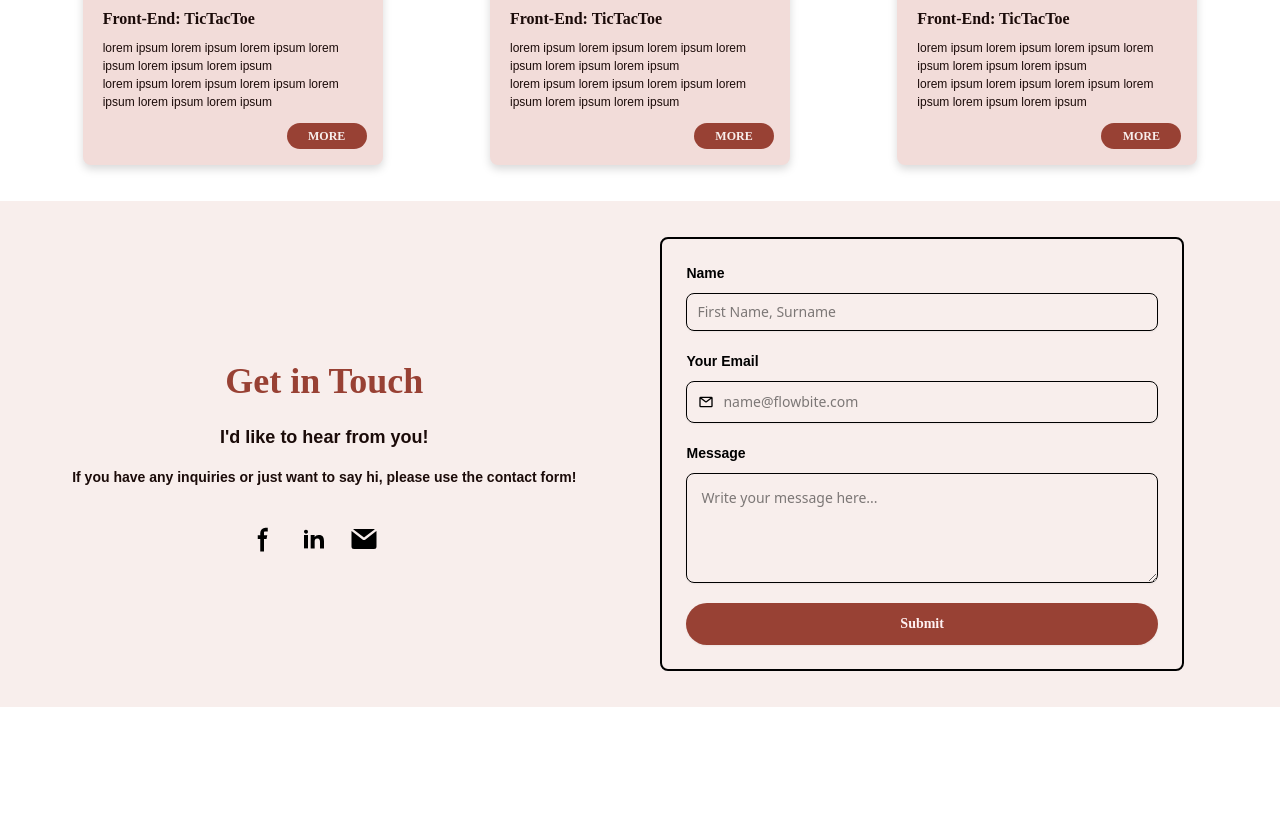
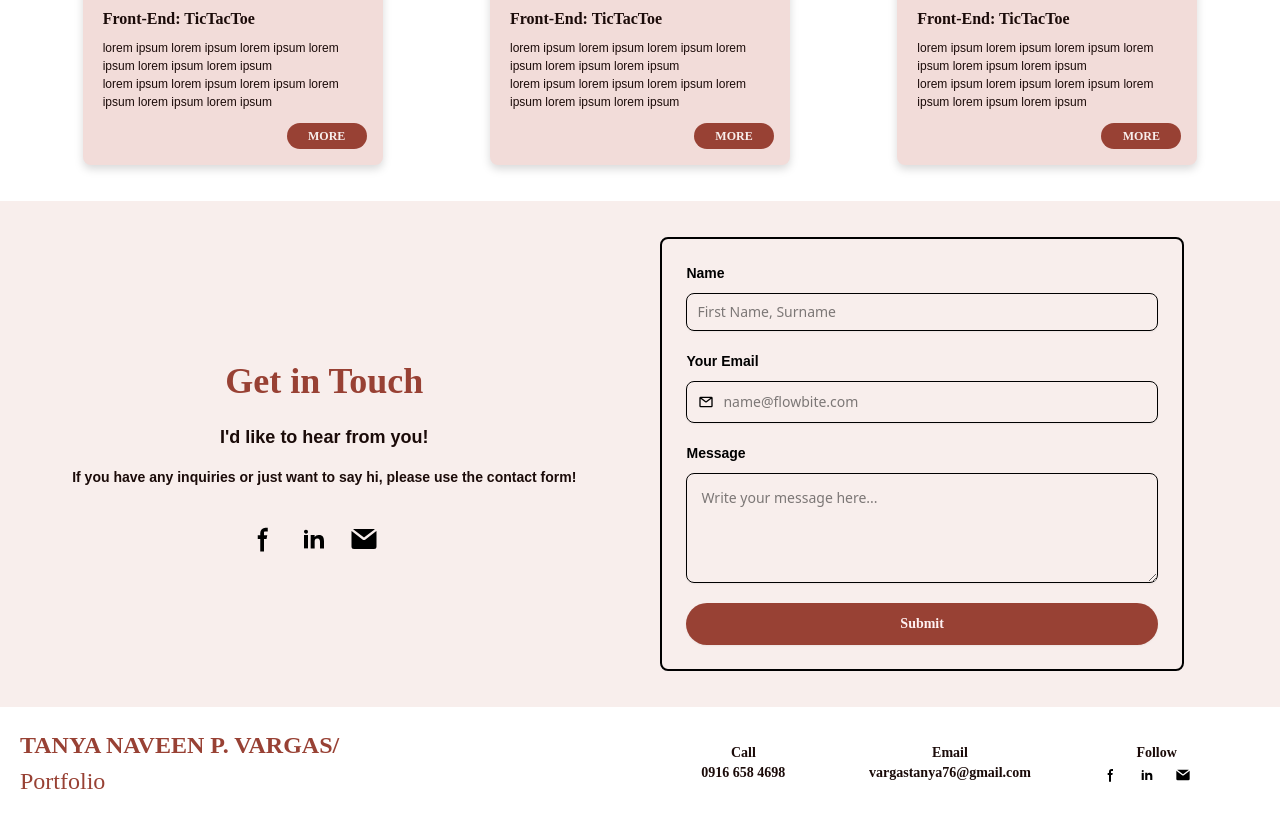
Before and after one commit to aya-y-aya/Portfolio, a website: page src/index.html in a window 1280 px wide. Shown: the part 2307-3134 px from the top of the page. Before the commit the page ends 3014 px from the top, so only its background shows below. Drawn offline with Linux system fonts and the light colour scheme.

Commit message:
footer section

```diff
--- a/src/index.html
+++ b/src/index.html
@@ -173,19 +173,50 @@
 
     <!-- Footer Section -->
 
-        <!-- TANYA NAVEEN P. VARGAS -->
-        <!-- Portfolio -->
-
-        <!-- Call -->
-        <!-- 0916 658 4698 -->
-
-        <!-- Email -->
-        <!-- vargastanya76@gmail.com -->
-
-        <!-- Follow -->
-        <!-- FACEBOOK -->
-        <!-- LINKEDIN -->
-        <!-- EMAIL -->
+    <section class="grid grid-cols-1 md:grid-cols-2 space-y-4 md:space-y-0 p-5 mb-6">
+        <div class="flex flex-col text-rosy-copper-600">
+            <div class="font-bold font-libre-baskerville text-[24px]">TANYA NAVEEN P. VARGAS/</div>
+            <div class="font-libre-baskerville text-[24px]">Portfolio</div>
+        </div>
+        <div class="grid grid-cols-3 place-items-center">
+            <div class="px-3 py-2 text-[10px] md:text-[12px] lg:text-sm font-bold font-libre-baskerville text-rosy-copper-950 flex flex-col items-center">
+                <p>Call</p>
+                <p>0916 658 4698</p>
+            </div>
+            <div class="px-3 py-2 text-[10px] md:text-[12px] lg:text-sm font-bold font-libre-baskerville text-rosy-copper-950 flex flex-col items-center">
+                <p>Email</p>
+                <p>vargastanya76@gmail.com</p>
+            </div>
+            <div class="px-3 py-2 text-[10px] md:text-[12px] lg:text-sm font-bold font-libre-baskerville text-rosy-copper-950 flex flex-col items-center content-center">
+                <p>Follow</p>
+                <div class="grid grid-cols-3 place-content-center space-x-1 md:space-x-2 lg:space-x-5 mt-1">
+                    <div id="facebook-socmed" class="">
+                        <a href="https://www.facebook.com/vargastanya76/" target="_blank">
+                            <svg class="w-4 h-4 text-gray-800 dark:text-white" aria-hidden="true" xmlns="http://www.w3.org/2000/svg" width="24" height="24" fill="black" viewBox="0 0 24 24">
+                                <path fill-rule="evenodd" d="M13.135 6H15V3h-1.865a4.147 4.147 0 0 0-4.142 4.142V9H7v3h2v9.938h3V12h2.021l.592-3H12V6.591A.6.6 0 0 1 12.592 6h.543Z" clip-rule="evenodd"/>
+                            </svg>
+                        </a>
+                    </div>
+                    <div id="linkedin-socmed">
+                        <a href="https://www.linkedin.com/in/tanya-naveen-vargas-2948b81a1/" target="_blank">
+                            <svg class="w-4 h-4 text-gray-800 dark:text-white" aria-hidden="true" xmlns="http://www.w3.org/2000/svg" width="24" height="24" fill="black" viewBox="0 0 24 24">
+                                <path fill-rule="evenodd" d="M12.51 8.796v1.697a3.738 3.738 0 0 1 3.288-1.684c3.455 0 4.202 2.16 4.202 4.97V19.5h-3.2v-5.072c0-1.21-.244-2.766-2.128-2.766-1.827 0-2.139 1.317-2.139 2.676V19.5h-3.19V8.796h3.168ZM7.2 6.106a1.61 1.61 0 0 1-.988 1.483 1.595 1.595 0 0 1-1.743-.348A1.607 1.607 0 0 1 5.6 4.5a1.601 1.601 0 0 1 1.6 1.606Z" clip-rule="evenodd"/>
+                                <path d="M7.2 8.809H4V19.5h3.2V8.809Z"/>
+                            </svg>
+                        </a>
+                    </div>
+                    <div id="email-socmed">
+                        <a href="mailto:vargastanya76@gmail.com" target="_blank">
+                            <svg class="w-4 h-4 text-gray-800 dark:text-white" aria-hidden="true" xmlns="http://www.w3.org/2000/svg" width="24" height="24" fill="black" viewBox="0 0 24 24">
+                                <path d="M2.038 5.61A2.01 2.01 0 0 0 2 6v12a2 2 0 0 0 2 2h16a2 2 0 0 0 2-2V6c0-.12-.01-.238-.03-.352l-.866.65-7.89 6.032a2 2 0 0 1-2.429 0L2.884 6.288l-.846-.677Z"/>
+                                <path d="M20.677 4.117A1.996 1.996 0 0 0 20 4H4c-.225 0-.44.037-.642.105l.758.607L12 10.742 19.9 4.7l.777-.583Z"/>
+                            </svg>
+                        </a>
+                    </div>
+                </div>
+            </div>
+        </div>
+    </section>
 <script src="./script.js"></script>
 </body>
 </html>
```
Also changed, not shown: src/styles.css.
